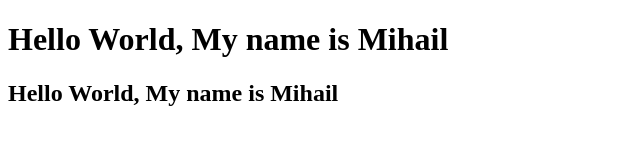
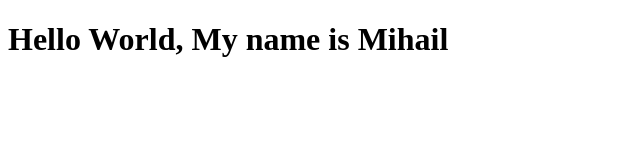
Before and after one commit to mihailvivcharenko/mihail-html, a plain HTML site: page index.html in a window 1280 px wide. Shown: the whole page, without its empty margins (0-640 px from the left). Drawn offline with Linux system fonts and the light colour scheme.

Commit message:
sample html

```diff
--- a/index.html
+++ b/index.html
@@ -8,6 +8,5 @@
 </head>
 <body>
     <h1>Hello World, My name is Mihail</h1>
-    <h2>Hello World, My name is Mihail</h2>
 </body>
 </html>
```
